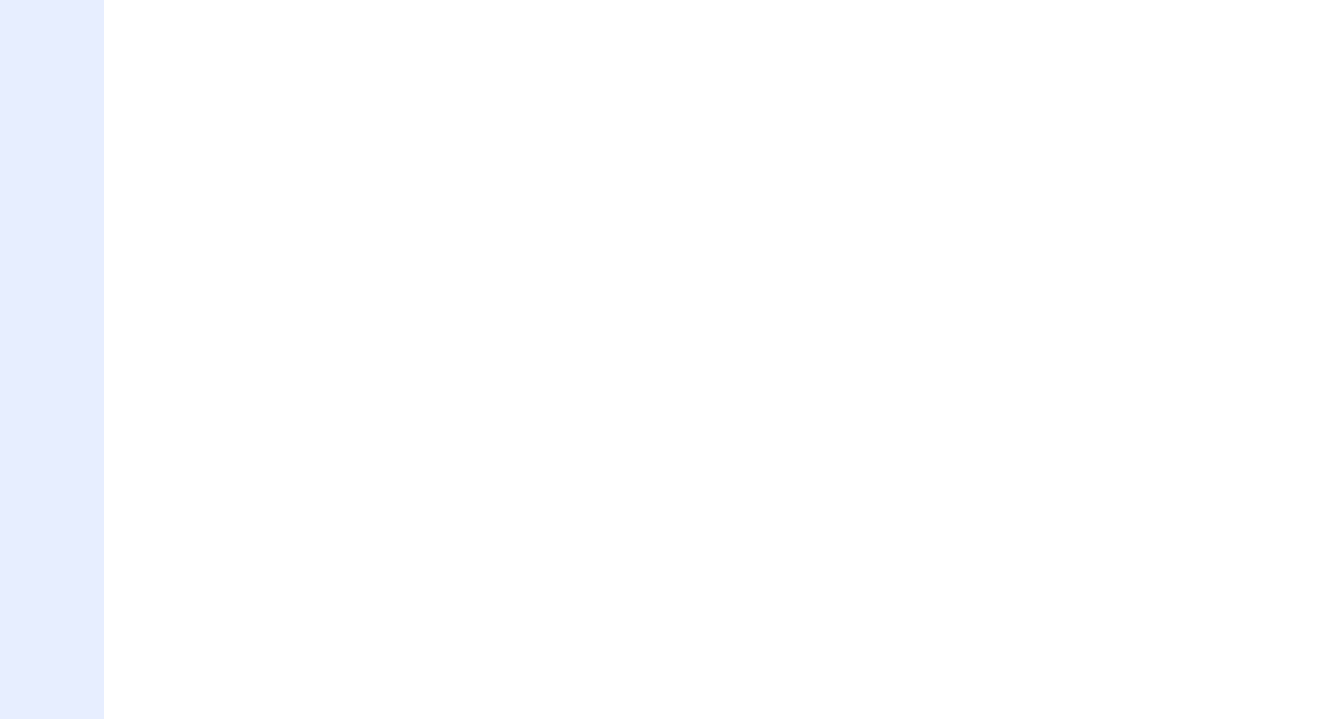
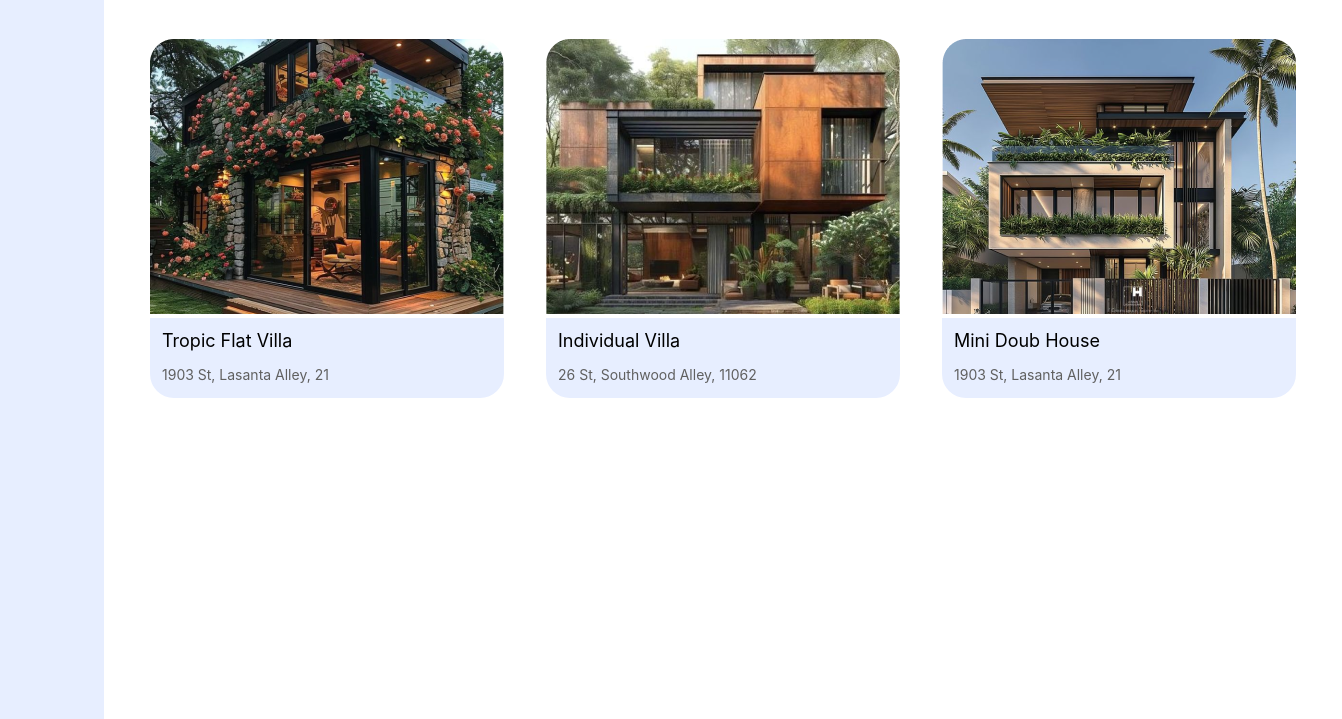
Before and after one commit to ninii-oss/css-four, a plain HTML site: page index.html in a window 1280 px wide. Shown: the part 631-1350 px from the top of the page, 1342 px wide, since content can reach past the window. Drawn offline with Linux system fonts and the light colour scheme.

Commit message:
csss four

```diff
--- a/style.css
+++ b/style.css
@@ -78,8 +78,7 @@
 
 .nav_menu {
     display: flex;
-    width: 100%;
-    padding-bottom: 42px;
+
 }
 
 .header_end {
@@ -103,6 +102,9 @@
 
 .web_page {
     display: flex;
+    justify-content: flex-end;
+    padding-right: 96px;
+    width: 100%;
 }
 
 .booking {
@@ -112,6 +114,8 @@
     flex-direction: row;
     gap: 30px;
 }
+
+
 
 .booking_div {
     border-radius: 16px;
@@ -135,14 +139,16 @@
 }
 
 .first_images_div {
+
     display: flex;
-    width: 1144px;
+    width: 100%;
     margin-top: 42px;
-    align-items: center;
+    justify-content: center;
     gap: 42px;
+    align-items: flex-end;
+
+
 }
-
-.one_div {}
 
 .gray_container {
     display: flex;
```
Also changed, not shown: index.html (+4 -3 lines).
